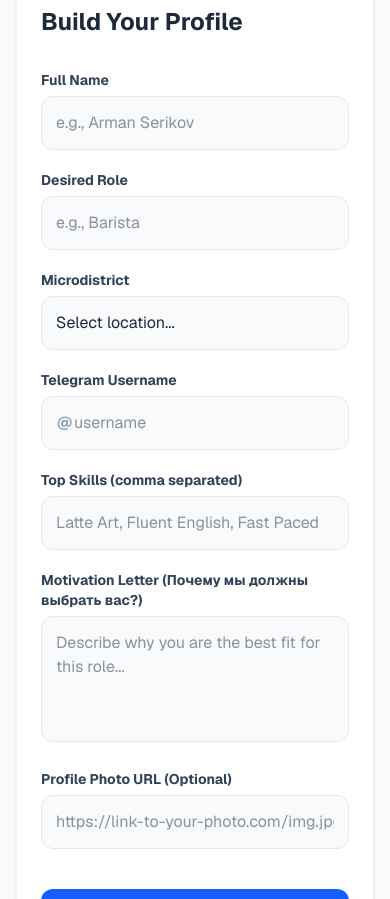
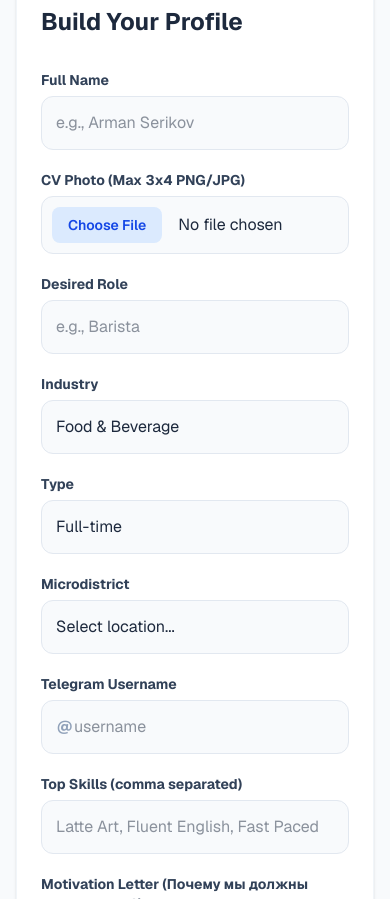
Before and after one commit to GasimovDev/mangystau-jobs, a Next.js app: page / in a window 390 px wide. Shown: the part 263-1162 px from the top of the page. Built offline with nearby package versions, Linux system fonts and the light colour scheme.

Commit message:
feat: added dual feed, filters, and apply buttons for hackathon reqssonsdeyisdim

```diff
--- a/app/page.tsx
+++ b/app/page.tsx
@@ -7,7 +7,7 @@ export default function App() {
   const [successData, setSuccessData] = useState<any>(null);
 
   const [seekerData, setSeekerData] = useState({
-  name: '', title: '', microdistrict: '', skills: '', bio: '', telegram: '', photoUrl: ''
+    name: '', title: '', microdistrict: '', industry: 'Food & Beverage', type: 'Full-time', skills: '', bio: '', telegram: '', photoBase64: ''
   });
 
   // === FIXED: MATCHING FERHAD'S DB EXACTLY ===
@@ -17,6 +17,18 @@ export default function App() {
 
   const handleSeekerChange = (e: React.ChangeEvent<HTMLInputElement | HTMLTextAreaElement | HTMLSelectElement>) =>
     setSeekerData({ ...seekerData, [e.target.name]: e.target.value });
+
+  const handlePhotoUpload = (e: React.ChangeEvent<HTMLInputElement>) => {
+    const file = e.target.files?.[0];
+    if (file) {
+      const reader = new FileReader();
+      reader.onloadend = () => {
+        // This converts the image to a long text string!
+        setSeekerData(prev => ({ ...prev, photoBase64: reader.result as string }));
+      };
+      reader.readAsDataURL(file);
+    }
+  };
 
   const handleEmployerChange = (e: React.ChangeEvent<HTMLInputElement | HTMLTextAreaElement | HTMLSelectElement>) =>
     setEmployerData({ ...employerData, [e.target.name]: e.target.value });
@@ -29,6 +41,9 @@ export default function App() {
         full_name: seekerData.name,
         title: seekerData.title,
         microdistrict: seekerData.microdistrict,
+        industry: seekerData.industry,
+        employment_type: seekerData.type,
+        photo_data: seekerData.photoBase64,
         skills: seekerData.skills,
         bio: seekerData.bio,
         telegram_username: seekerData.telegram
@@ -138,31 +153,56 @@ export default function App() {
               {userType === 'seeker' ? (
                 // === SEEKER FORM (UNCHANGED) ===
                 <div className="space-y-5">
+                  <div className="grid grid-cols-1 md:grid-cols-2 gap-5">
                      <div>
                       <label className="block text-sm font-bold text-slate-700 mb-1.5">Full Name</label>
                       <input type="text" name="name" onChange={handleSeekerChange} placeholder="e.g., Arman Serikov" className="w-full p-3.5 bg-slate-50 border border-slate-200 rounded-xl focus:ring-2 focus:ring-blue-500 outline-none transition-all" />
                     </div>
-                  <div className="grid grid-cols-1 md:grid-cols-2 gap-5">
+                     <div>
+                      <label className="block text-sm font-bold text-slate-700 mb-1.5">CV Photo (Max 3x4 PNG/JPG)</label>
+                      {/* NEW FILE UPLOAD */}
+                      <input type="file" accept="image/png, image/jpeg" onChange={handlePhotoUpload} className="w-full p-2.5 bg-slate-50 border border-slate-200 rounded-xl focus:ring-2 focus:ring-blue-500 outline-none transition-all file:mr-4 file:py-2 file:px-4 file:rounded-lg file:border-0 file:text-sm file:font-semibold file:bg-blue-100 file:text-blue-700 hover:file:bg-blue-200" />
+                    </div>
+                  </div>
+
+                  <div className="grid grid-cols-1 md:grid-cols-3 gap-5">
                     <div>
                       <label className="block text-sm font-bold text-slate-700 mb-1.5">Desired Role</label>
                       <input type="text" name="title" onChange={handleSeekerChange} placeholder="e.g., Barista" className="w-full p-3.5 bg-slate-50 border border-slate-200 rounded-xl focus:ring-2 focus:ring-blue-500 outline-none transition-all" />
                     </div>
                     <div>
+                      <label className="block text-sm font-bold text-slate-700 mb-1.5">Industry</label>
+                      <select name="industry" value={seekerData.industry} onChange={handleSeekerChange} className="w-full p-3.5 bg-slate-50 border border-slate-200 rounded-xl focus:ring-2 focus:ring-blue-500 outline-none transition-all appearance-none">
+                        <option value="Food & Beverage">Food & Beverage</option>
+                        <option value="IT & Tech">IT & Tech</option>
+                        <option value="Retail & Sales">Retail & Sales</option>
+                      </select>
+                    </div>
+                     <div>
+                      <label className="block text-sm font-bold text-slate-700 mb-1.5">Type</label>
+                      <select name="type" value={seekerData.type} onChange={handleSeekerChange} className="w-full p-3.5 bg-slate-50 border border-slate-200 rounded-xl focus:ring-2 focus:ring-blue-500 outline-none transition-all appearance-none">
+                        <option value="Full-time">Full-time</option>
+                        <option value="Part-time">Part-time</option>
+                      </select>
+                    </div>
+                  </div>
+                  <div className="grid grid-cols-1 md:grid-cols-2 gap-5">
+                    <div>
                       <label className="block text-sm font-bold text-slate-700 mb-1.5">Microdistrict</label>
-                      <select name="microdistrict" onChange={handleSeekerChange} className="w-full p-3.5 bg-slate-50 border border-slate-200 rounded-xl focus:ring-2 focus:ring-blue-500 outline-none transition-all appearance-none">
+                      <select name="microdistrict" value={seekerData.microdistrict} onChange={handleSeekerChange} className="w-full p-3.5 bg-slate-50 border border-slate-200 rounded-xl focus:ring-2 focus:ring-blue-500 outline-none transition-all appearance-none">
                         <option value="">Select location...</option>
                         <option value="14th">14th Microdistrict</option>
                         <option value="15th">15th Microdistrict</option>
                         <option value="27th">27th Microdistrict</option>
-                        <option value="Other">Other (Aktau)</option>
+                        <option value="Seafront">Seafront</option>
                       </select>
-                    </div>
                     </div>
                     <div>
                       <label className="block text-sm font-bold text-slate-700 mb-1.5">Telegram Username</label>
                       <div className="relative">
                         <span className="absolute inset-y-0 left-0 flex items-center pl-4 text-slate-400 font-bold">@</span>
                         <input type="text" name="telegram" onChange={handleSeekerChange} placeholder="username" className="w-full p-3.5 pl-8 bg-slate-50 border border-slate-200 rounded-xl focus:ring-2 focus:ring-blue-500 outline-none transition-all" />
+                      </div>
                     </div>
                   </div>
                   <div>
@@ -172,10 +212,6 @@ export default function App() {
                   <div>
                     <label className="block text-sm font-bold text-slate-700 mb-1.5">Motivation Letter (Почему мы должны выбрать вас?)</label>
                     <textarea name="bio" onChange={handleSeekerChange} rows={4} placeholder="Describe why you are the best fit for this role..." className="w-full p-3.5 bg-slate-50 border border-slate-200 rounded-xl focus:ring-2 focus:ring-blue-500 outline-none transition-all resize-none"></textarea>
-                  </div>
-                  <div>
-                    <label className="block text-sm font-bold text-slate-700 mb-1.5">Profile Photo URL (Optional)</label>
-                    <input type="url" name="photoUrl" onChange={handleSeekerChange} placeholder="https://link-to-your-photo.com/img.jpg" className="w-full p-3.5 bg-slate-50 border border-slate-200 rounded-xl focus:ring-2 focus:ring-blue-500 outline-none transition-all" />
                   </div>
                 </div>
               ) : (
```
Lines whose indentation alone changed are shown as unchanged.
